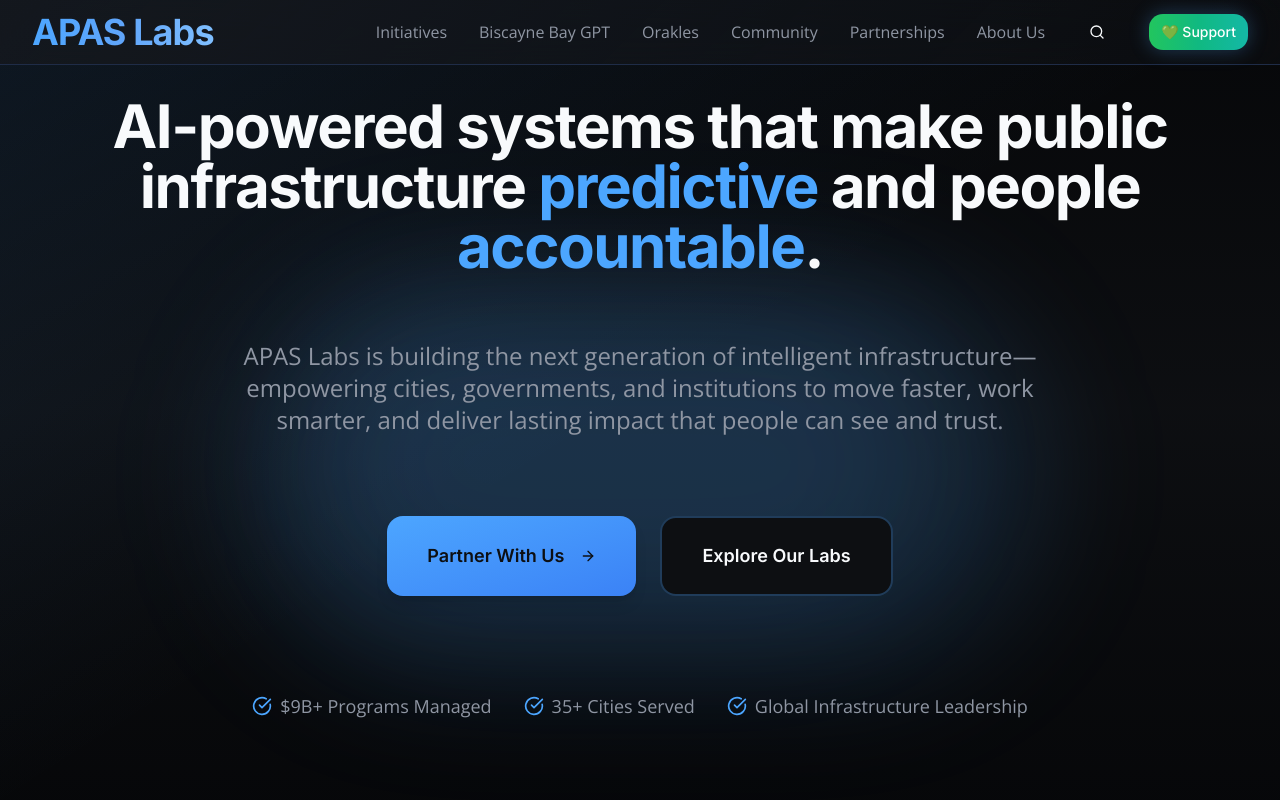
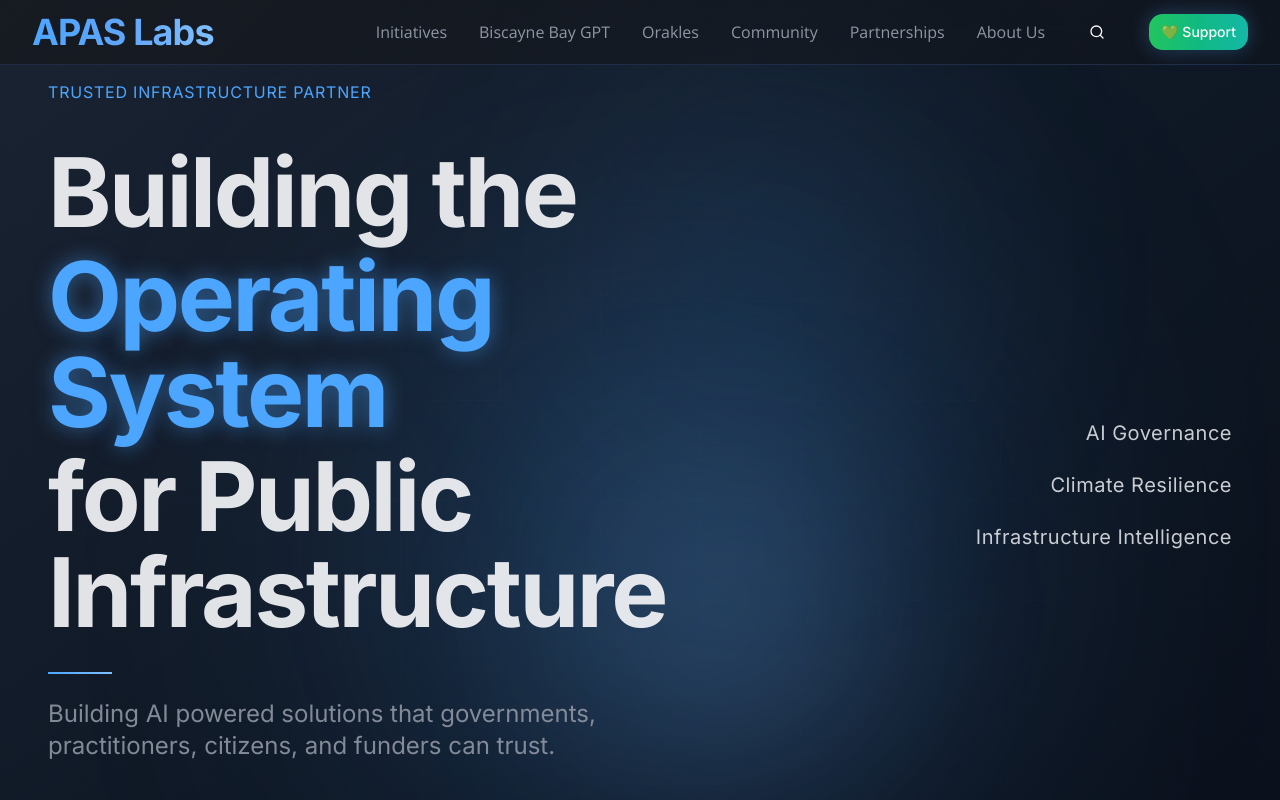
Before and after one commit to APAS2025/apaslabs, a React (Vite) app: page / in a window 1280 px wide. Shown: the top 800 px of the page. Built offline with nearby package versions, Linux system fonts and the light colour scheme.

Commit message:
Fix: Adjust visibility of elements

```diff
--- a/src/pages/Index.tsx
+++ b/src/pages/Index.tsx
@@ -23,70 +23,105 @@ const Index = () => {
   return (
     <main className="min-h-screen bg-background-deep">
       {/* Hero Section */}
-      <section className="relative min-h-screen flex items-center justify-center overflow-hidden">
-        {/* Gradient background - minimalistic single color */}
-        <div className="absolute inset-0 bg-gradient-to-b from-background-deep via-background to-background-deep" />
-        <div className="absolute inset-0 bg-gradient-to-br from-primary/10 via-transparent to-primary/8" />
+      <section className="relative min-h-screen flex items-center overflow-hidden bg-gradient-to-br from-[#1a2332] via-[#0f1825] to-[#0a0f1a]">
+        {/* Animated Blue Glow Effects */}
+        <div className="absolute top-20 right-1/4 w-96 h-96 bg-primary/20 rounded-full blur-[120px] animate-pulse" />
+        <div className="absolute bottom-40 left-1/3 w-[500px] h-[500px] bg-primary/30 rounded-full blur-[150px] animate-float" />
+        <div className="absolute top-1/2 right-1/3 w-64 h-64 bg-primary-glow/20 rounded-full blur-[100px] animate-float-delayed" />
 
-        {/* Strategic accent glows - single color blue */}
-        <div className="absolute inset-0">
-          <div className="absolute top-1/3 left-1/2 -translate-x-1/2 w-[800px] h-[400px] bg-primary/15 rounded-full blur-3xl" />
-          <div className="absolute bottom-1/4 left-1/4 w-[600px] h-[300px] bg-primary/10 rounded-full blur-3xl" />
-        </div>
+        {/* Grid Pattern Overlay */}
+        <div className="absolute inset-0 bg-[linear-gradient(rgba(59,130,246,0.03)_1px,transparent_1px),linear-gradient(90deg,rgba(59,130,246,0.03)_1px,transparent_1px)] bg-[size:100px_100px] [mask-image:radial-gradient(ellipse_80%_50%_at_50%_50%,black,transparent)]" />
 
-        <div className="relative z-10 max-w-7xl mx-auto px-4 sm:px-6 lg:px-8 text-center py-20 sm:py-24">
-          <div className="space-y-8 sm:space-y-12">
-            {/* Main headline */}
-            <div className="space-y-10 sm:space-y-16">
-              <h1 className="text-3xl sm:text-4xl md:text-5xl lg:text-6xl font-bold text-foreground leading-[1.1] tracking-tight px-2 animate-fade-in">
-                AI-powered systems that make public infrastructure{' '}
-                <span className="text-primary">
-                  <RotatingText
-                    words={['intelligent', 'resilient', 'predictive', 'proactive', 'data-driven', 'responsive']}
-                    interval={2500}
-                  />
-                </span>{' '}
-                and people{' '}
-                <span className="text-primary">
-                  <RotatingText
-                    words={['connected', 'transparent', 'accountable', 'collaborative', 'unified', 'empowered']}
-                    interval={2500}
-                  />
-                </span>.
-              </h1>
-
-              <p className="text-base sm:text-lg md:text-xl lg:text-2xl text-muted-foreground font-light max-w-4xl mx-auto leading-relaxed px-4 animate-fade-in [animation-delay:0.3s]">
-                APAS Labs is building the next generation of intelligent infrastructure—empowering cities, governments, and institutions to move faster, work smarter, and deliver lasting impact that people can see and trust.
+        {/* Content Container */}
+        <div className="relative z-10 max-w-7xl mx-auto px-6 sm:px-8 lg:px-12 py-20 flex items-center min-h-screen">
+          <div className="w-full lg:w-2/3 space-y-8">
+            {/* Eyebrow Text */}
+            <div className="inline-block">
+              <p className="text-primary text-sm sm:text-base font-space tracking-wider uppercase mb-2 animate-fade-in">
+                Trusted Infrastructure Partner
               </p>
             </div>
 
-            {/* CTA buttons */}
-            <div className="flex flex-col sm:flex-row gap-4 sm:gap-6 justify-center pt-4 sm:pt-8 px-4">
-              <Button size="lg" className="text-sm sm:text-lg px-6 sm:px-10 py-4 sm:py-6 h-auto font-semibold bg-gradient-to-br from-primary to-blue-500 hover:from-primary-glow hover:to-blue-400 shadow-lg active:scale-95 transition-all duration-300 min-h-[3rem]" asChild>
-                <Link to="/partnerships">Partner With Us <ArrowRight className="ml-2 h-4 sm:h-5 w-4 sm:w-5" /></Link>
+            {/* Main Headline */}
+            <div className="space-y-4">
+              <h1 className="text-5xl sm:text-6xl md:text-7xl lg:text-8xl font-bold font-satoshi leading-[0.95] tracking-tight animate-fade-in-scale" style={{ animationDelay: '0.1s' }}>
+                <span className="block text-foreground/90">
+                  Building the
+                </span>
+                <span className="block text-primary text-glow mt-2">
+                  Operating System
+                </span>
+                <span className="block text-foreground/90 mt-2">
+                  for Public Infrastructure
+                </span>
+              </h1>
+            </div>
+
+            {/* Subheading */}
+            <div className="max-w-2xl animate-fade-in" style={{ animationDelay: '0.3s' }}>
+              <div className="h-[2px] w-16 bg-gradient-to-r from-primary to-primary-glow mb-6" />
+              <p className="text-lg sm:text-xl md:text-2xl text-muted-foreground/90 font-space font-light leading-relaxed">
+                Building AI powered solutions that governments, practitioners, citizens, and funders can trust.
+              </p>
+            </div>
+
+            {/* CTA Buttons */}
+            <div className="flex flex-col sm:flex-row gap-4 pt-4 animate-fade-in" style={{ animationDelay: '0.5s' }}>
+              <Button
+                size="lg"
+                className="group text-sm sm:text-lg px-6 sm:px-10 py-4 sm:py-6 h-auto font-semibold bg-gradient-to-br from-primary to-blue-500 hover:from-primary-glow hover:to-blue-400 shadow-lg hover:shadow-glow active:scale-95 transition-all duration-300 min-h-[3rem]"
+                asChild
+              >
+                <Link to="/partnerships">
+                  Partner With Us
+                  <ArrowRight className="ml-2 h-4 sm:h-5 w-4 sm:w-5 group-hover:translate-x-1 transition-transform" />
+                </Link>
               </Button>
-              <Button variant="outline" size="lg" className="text-sm sm:text-lg px-6 sm:px-10 py-4 sm:py-6 h-auto font-semibold border-2 border-primary/30 hover:border-primary hover:bg-primary/10 active:scale-95 transition-all duration-300 min-h-[3rem]" asChild>
+              <Button
+                variant="outline"
+                size="lg"
+                className="text-sm sm:text-lg px-6 sm:px-10 py-4 sm:py-6 h-auto font-semibold border-2 border-primary/30 hover:border-primary hover:bg-primary/10 active:scale-95 transition-all duration-300 min-h-[3rem]"
+                asChild
+              >
                 <Link to="/labs">Explore Our Labs</Link>
               </Button>
             </div>
 
-            {/* Trust indicators */}
-            <div className="pt-12 flex flex-wrap items-center justify-center gap-8 text-base md:text-lg text-muted-foreground">
-              <div className="flex items-center gap-2">
-                <CheckCircle className="h-5 w-5 text-primary" />
-                <span>$9B+ Programs Managed</span>
+            {/* Services List - Mobile */}
+            <div className="lg:hidden pt-8 space-y-3 text-left animate-fade-in" style={{ animationDelay: '0.7s' }}>
+              <div className="text-foreground/80 text-base sm:text-lg font-space tracking-wide hover:text-primary transition-colors cursor-pointer">
+                AI Governance
               </div>
-              <div className="flex items-center gap-2">
-                <CheckCircle className="h-5 w-5 text-primary" />
-                <span>35+ Cities Served</span>
+              <div className="text-foreground/80 text-base sm:text-lg font-space tracking-wide hover:text-primary transition-colors cursor-pointer">
+                Climate Resilience
               </div>
-              <div className="flex items-center gap-2">
-                <CheckCircle className="h-5 w-5 text-primary" />
-                <span>Global Infrastructure Leadership</span>
+              <div className="text-foreground/80 text-base sm:text-lg font-space tracking-wide hover:text-primary transition-colors cursor-pointer">
+                Infrastructure Intelligence
               </div>
             </div>
           </div>
+
+          {/* Right Side Services - Desktop Only */}
+          <div className="hidden lg:flex lg:w-1/3 flex-col items-end justify-center space-y-6 animate-fade-in" style={{ animationDelay: '0.7s' }}>
+            <div className="text-foreground/80 text-xl font-space tracking-wide hover:text-primary transition-colors cursor-pointer hover:translate-x-[-4px] duration-300">
+              AI Governance
+            </div>
+            <div className="text-foreground/80 text-xl font-space tracking-wide hover:text-primary transition-colors cursor-pointer hover:translate-x-[-4px] duration-300">
+              Climate Resilience
+            </div>
+            <div className="text-foreground/80 text-xl font-space tracking-wide hover:text-primary transition-colors cursor-pointer hover:translate-x-[-4px] duration-300">
+              Infrastructure Intelligence
+            </div>
+          </div>
         </div>
+
+        {/* Bottom Gradient Fade */}
+        <div className="absolute bottom-0 left-0 right-0 h-32 bg-gradient-to-t from-background via-background/80 to-transparent z-20" />
+
+        {/* Subtle Particles */}
+        <div className="absolute top-1/4 left-1/4 w-2 h-2 bg-primary/40 rounded-full animate-ping" style={{ animationDelay: '0s' }} />
+        <div className="absolute top-2/3 left-1/2 w-1.5 h-1.5 bg-primary/30 rounded-full animate-ping" style={{ animationDelay: '1s' }} />
+        <div className="absolute top-1/3 right-1/4 w-1 h-1 bg-primary-glow/40 rounded-full animate-ping" style={{ animationDelay: '2s' }} />
       </section>
 
       {/* Why We Exist - The Challenge */}
```
